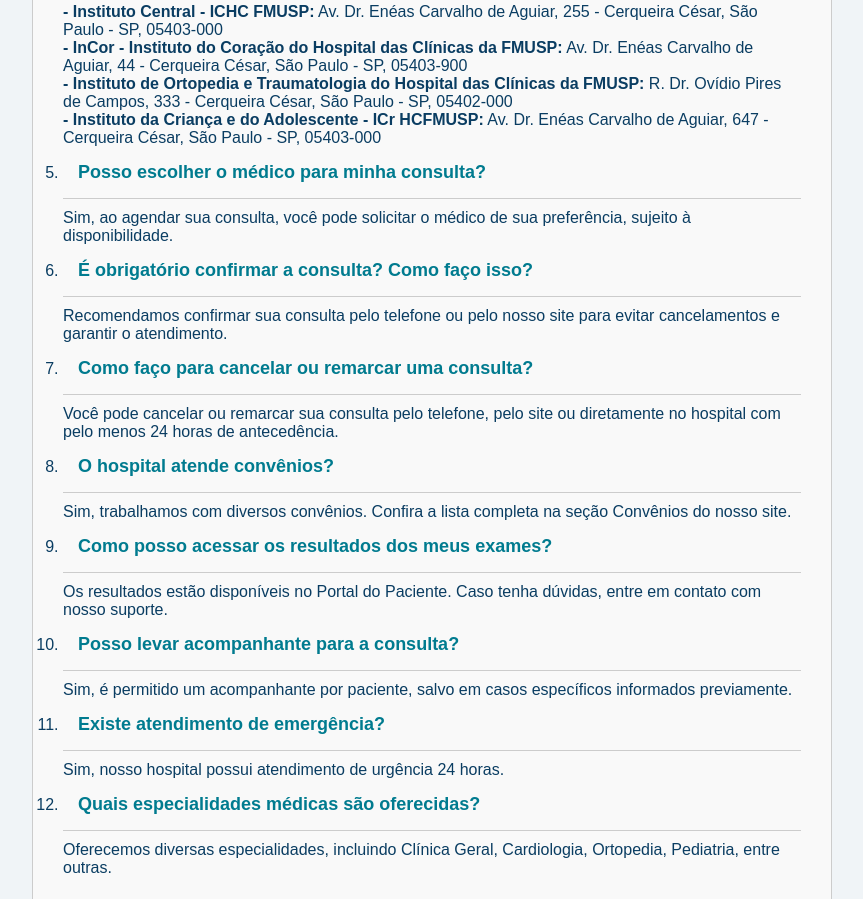
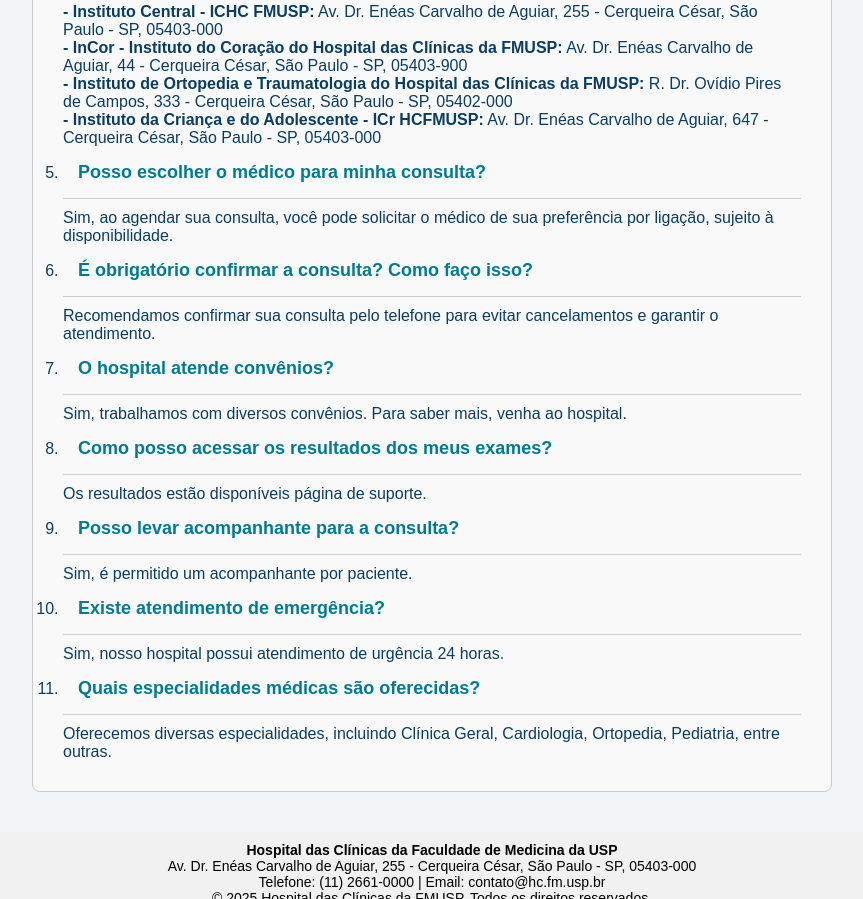
Before and after one commit to IvanAlves1/Challenge-frontend, a plain HTML site: page html/FAQ.html in a window 1280 px wide. Shown: the part 554-1453 px from the top of the page, without its empty margins (208-1071 px from the left). Drawn offline with Linux system fonts and the light colour scheme.

Commit message:
Update FAQ.html

```diff
--- a/html/FAQ.html
+++ b/html/FAQ.html
@@ -26,7 +26,7 @@
                 <p class="respostas">Você pode agendar sua consulta pelo nosso site, pelo telefone (11) 2661-0000 ou diretamente no balcão de atendimento do hospital.</p>
             <div class="linha"></div>
 
-                <li><h2 class="perguntas"> Quais documentos preciso levar para a consulta?</h2></li>
+                <li><h2 class="perguntas">Quais documentos preciso levar para a consulta?</h2></li>
                 <p class="respostas">Traga um documento de identificação com foto, cartão do SUS (se tiver), e exames anteriores relacionados à sua consulta.</p>
             <div class="linha"></div>
 
@@ -44,29 +44,24 @@
             <div class="linha"></div>
 
                 <li><h2 class="perguntas">Posso escolher o médico para minha consulta?</h2></li>
-                <p class="respostas">Sim, ao agendar sua consulta, você pode solicitar o médico de sua preferência, sujeito à disponibilidade.</p>
+                <p class="respostas">Sim, ao agendar sua consulta, você pode solicitar o médico de sua preferência por ligação, sujeito à disponibilidade.</p>
             <div class="linha"></div>
 
                 <li><h2 class="perguntas">É obrigatório confirmar a consulta? Como faço isso?</h2></li>
-                <p class="respostas">Recomendamos confirmar sua consulta pelo telefone ou pelo nosso site para evitar cancelamentos e garantir o atendimento.</p>
+                <p class="respostas">Recomendamos confirmar sua consulta pelo telefone para evitar cancelamentos e garantir o atendimento.</p>
             <div class="linha"></div>
 
-                <li><h2 class="perguntas">Como faço para cancelar ou remarcar uma consulta?</h2></li>
-                <p class="respostas">Você pode cancelar ou remarcar sua consulta pelo telefone, pelo site ou diretamente no hospital com pelo menos 24 horas de antecedência.</p>
-            <div class="linha"></div>
-
-
                 <li><h2 class="perguntas">O hospital atende convênios?</h2></li>
-                <p class="respostas">Sim, trabalhamos com diversos convênios. Confira a lista completa na seção Convênios do nosso site.</p>
+                <p class="respostas">Sim, trabalhamos com diversos convênios. Para saber mais, venha ao hospital.</p>
             <div class="linha"></div>
 
 
                 <li><h2 class="perguntas">Como posso acessar os resultados dos meus exames?</h2></li>
-                <p class="respostas">Os resultados estão disponíveis no Portal do Paciente. Caso tenha dúvidas, entre em contato com nosso suporte.</p>
+                <p class="respostas">Os resultados estão disponíveis página de suporte.</p>
             <div class="linha"></div>
 
                 <li><h2 class="perguntas">Posso levar acompanhante para a consulta?</h2></li>
-                <p class="respostas">Sim, é permitido um acompanhante por paciente, salvo em casos específicos informados previamente.</p>
+                <p class="respostas">Sim, é permitido um acompanhante por paciente.</p>
             <div class="linha"></div>
 
                 <li><h2 class="perguntas">Existe atendimento de emergência?</h2></li>
```
